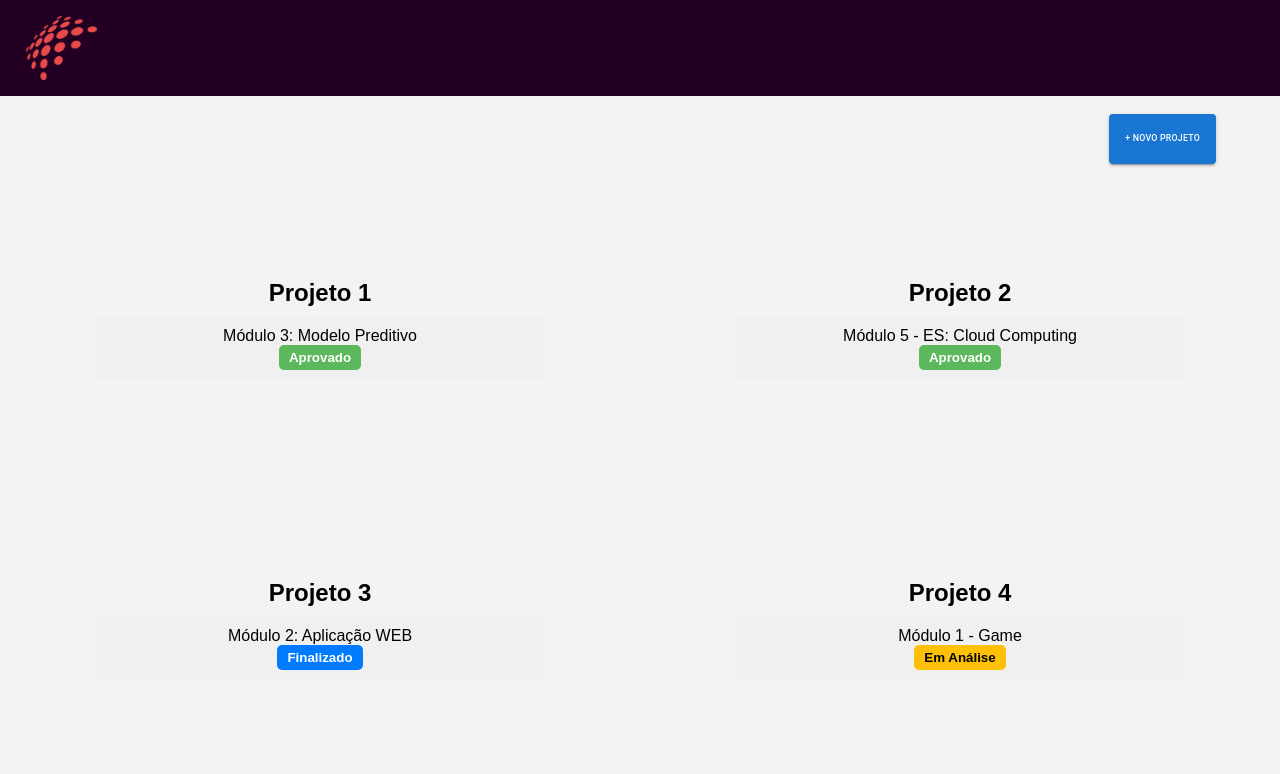
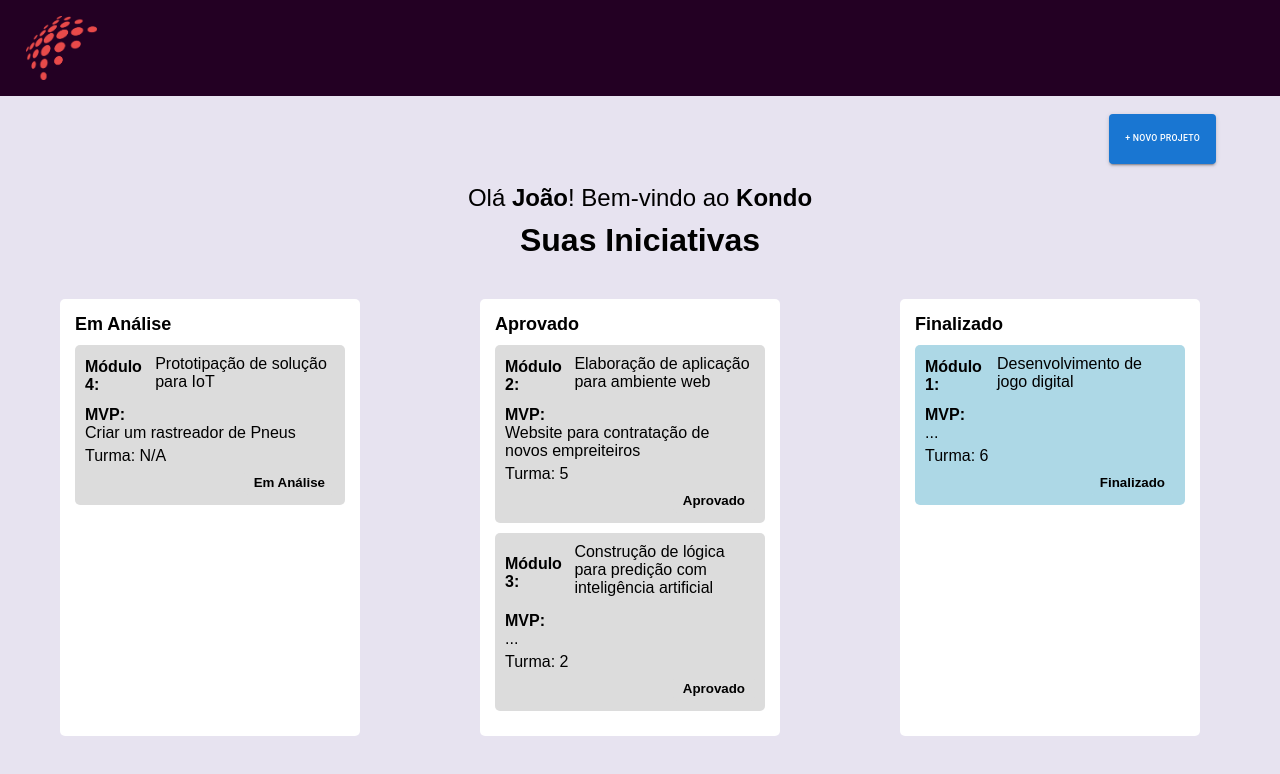
Before and after one commit to renanribeir0/ponderadass7, a React (Create React App) app in the folder src/frontend/project-ep/: page /Home in a window 1280 px wide. Shown: the top 774 px of the page. Built offline with nearby package versions, Linux system fonts and the light colour scheme.

Commit message:
Front Home OI atualizado

```diff
--- a/src/frontend/project-ep/src/pages/OI/visualizacaoProj/index.jsx
+++ b/src/frontend/project-ep/src/pages/OI/visualizacaoProj/index.jsx
@@ -1,59 +1,57 @@
 import React from 'react';
-// import ReactDOM from 'react-dom';
 import Navbar from "../../../../src/components/atoms/navbar/index.jsx";
 import styles from "../../OI/visualizacaoProj/styles.module.scss";
 import ButtonUsage from "../../../components/atoms/botao.tsx";
-//import Card from '../../../components/molecules/card/index.jsx'
 
 const HomeOI = () => {
   return (
-    <>
+    <div>
       <Navbar />
       <br />
       <div className={styles.visualGeral}>
         <div className={styles.newProjectButton}>
           <ButtonUsage conteudo="+ Novo Projeto" tipo="novo Projeto" />
         </div>
+        <div className={styles.welcomeMessage}>
+          <p>Olá <strong>João</strong>! Bem-vindo ao <strong>Kondo</strong></p>
+          <h1>Suas Iniciativas</h1>
+        </div>
         <div className={styles.kanbanContainer}>
-          <div className={styles.kanbanColumn}>
-            <h2>Projeto 1</h2>
-            <div className={styles.card}>
-              <p>Módulo 3: Modelo Preditivo</p>
-              <button className={`${styles.statusButton} ${styles.green}`}>
-                Aprovado
-              </button>
-            </div>
+          <div className={styles.column}>
+            <h2>Em Análise</h2>
+            {renderProjectCard("Projeto 4", "Módulo 4:", "Prototipação de solução para IoT", "Criar um rastreador de Pneus", "Turma: N/A", "Em Análise", "yellow")}
           </div>
-          <div className={styles.kanbanColumn}>
-            <h2>Projeto 2</h2>
-            <div className={styles.card}>
-              <p>Módulo 5 - ES: Cloud Computing</p>
-              <button className={`${styles.statusButton} ${styles.green}`}>
-                Aprovado
-              </button>
-            </div>
+          <div className={styles.column}>
+            <h2>Aprovado</h2>
+            {renderProjectCard("Projeto 2", "Módulo 2:", "Elaboração de aplicação para ambiente web", "Website para contratação de novos empreiteiros", "Turma: 5", "Aprovado", "green")}
+            {renderProjectCard("Projeto 3", "Módulo 3:", "Construção de lógica para predição com inteligência artificial", "...", "Turma: 2", "Aprovado", "green")}
           </div>
-          <div className={styles.kanbanColumn}>
-            <h2>Projeto 3</h2>
-            <div className={styles.card}>
-              <p>Módulo 2: Aplicação WEB</p>
-              <button className={`${styles.statusButton} ${styles.blue}`}>
-                Finalizado
-              </button>
-            </div>
-          </div>
-          <div className={styles.kanbanColumn}>
-            <h2>Projeto 4</h2>
-            <div className={styles.card}>
-              <p>Módulo 1 - Game</p>
-              <button className={`${styles.statusButton} ${styles.yellow}`}>
-                Em Análise
-              </button>
-            </div>
+          <div className={styles.column}>
+            <h2>Finalizado</h2>
+            {renderProjectCard("Projeto 1", "Módulo 1:", "Desenvolvimento de jogo digital", "...", "Turma: 6", "Finalizado", "blue")}
           </div>
         </div>
       </div>
-    </>
+    </div>
+  );
+};
+
+const renderProjectCard = (projectTitle, moduleTitle, moduleDescription, mvp, turma, status, statusColor) => {
+  return (
+    <div className={`${styles.card} ${styles[statusColor]}`}>
+      <div className={styles.nomeModulo}>
+        <strong>{moduleTitle}</strong>
+        <p>{moduleDescription}</p>
+      </div>
+      <strong>MVP:</strong>
+      <p>{mvp}</p>
+      <p>{turma}</p>
+      <div className={styles.button}>
+        <button className={`${styles.statusButton} ${styles[statusColor]}`}>
+          {status}
+        </button>
+      </div>
+    </div>
   );
 };
 
--- a/src/frontend/project-ep/src/pages/OI/visualizacaoProj/styles.module.scss
+++ b/src/frontend/project-ep/src/pages/OI/visualizacaoProj/styles.module.scss
@@ -1,70 +1,114 @@
+.visualGeral {
+    padding-top: 12vh;
+    background-color: #E7E3F0;
+    color: black;
+    min-height: 100vh;
+  }
 
-.visualGeral{
-    padding-top: 12vh;
-    // background-color: #007bff;
+  .welcomeMessage {
+    text-align: center;
+    padding: 20px 0;
+
+    p {
+        font-size: 24px;
+        margin: 0;
+        color: black;
+
+        strong {
+            font-weight: bold;
+        }
+    }
+
+    h1 {
+        font-size: 32px;
+        margin-top: 10px;
+        color:black;
+    }
 }
 
   .kanbanContainer {
     display: flex;
-    justify-content: center;
-    align-items: center;
-    flex-wrap: wrap;
+    justify-content: space-around;
     margin-top: 20px;
-    height: 75vh;
+    padding: 0 10px;
   }
 
-.kanbanColumn {
+  .column {
     flex: 1;
-    padding: 10px;
-    text-align: center;
-    width: 50%;
+    background-color: white;
+    border-radius: 5px;
+    margin-right: 20px;
+    padding: 15px;
+    min-width: 300px;
+    max-width: 300px;
+
+    h2 {
+      font-size: 18px;
+      margin-bottom: 10px;
+    }
   }
 
   .card {
-    background-color: #f0f0f0;
+    background-color: whitesmoke;
+    border-radius: 5px;
+    margin-bottom: 10px;
     padding: 10px;
-    margin: 10px 0;
-    border-radius: 5px;
-    position: relative;
-    width: 35vw;
-    left: 50%;
-    transform: translateX(-50%);
+    cursor: pointer;
+    transition: transform 0.2s ease-in-out;
+
+    &:hover {
+      transform: scale(1.03);
     }
 
-.statusButton {
+    .nomeModulo {
+      display: flex;
+      justify-content: space-between;
+      align-items: center;
+      margin-bottom: 10px;
+
+      strong {
+        margin-right: 5%;
+        font-weight: bold;
+      }
+    }
+
+    p {
+      margin-bottom: 5px;
+    }
+
+    .button {
+      display: flex;
+      justify-content: flex-end;
+
+      button {
         border: none;
         border-radius: 5px;
         padding: 5px 10px;
-    // cursor: pointer;
         font-weight: bold;
+        cursor: pointer;
+      }
+    }
   }
 
   .green {
-    background-color: #5cb85c;
-    color: white;
+    background-color: gainsboro;
+    color: black;
   }
 
   .blue {
-    background-color: #007bff;
-    color: white;
+    background-color: lightblue;
+    color: black;
   }
 
   .yellow {
-    background-color: #ffc107;
+    background-color: gainsboro;
     color: black;
   }
 
   .newProjectButton {
-    // // display: block;
-    // margin: 20px auto;
-    // padding: 10px 20px; //Atualizar pra vh e vw
-    // background-color: #A183E3;
-    // color: #fff;
-    // border: none;
-    // border-radius: 5px;
-    // cursor: pointer;
     height: 50px !important;
     display: flex;
     justify-content: flex-end;
     margin-right: 5%;
+    color: #FF4545;
   }
```
Lines whose indentation alone changed are shown as unchanged.
